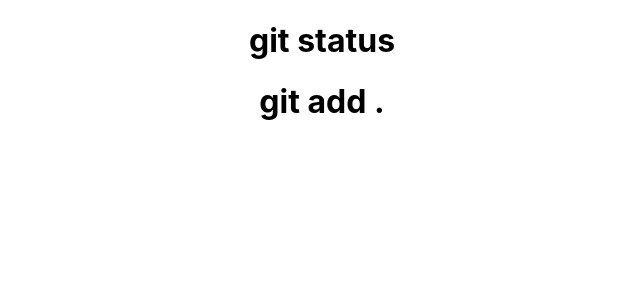
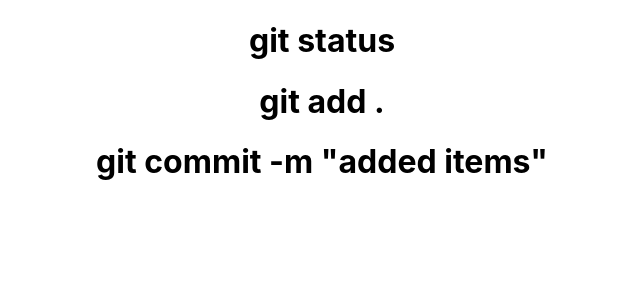
Before and after one commit to GangasriOleti/-Day-4clonerepository-, a React (Create React App) app: page / in a window 1280 px wide. Shown: the top 300 px of the page, without its empty margins (318-958 px from the left). Built offline with nearby package versions, Linux system fonts and the light colour scheme.

Commit message:
git commit -m added items

```diff
--- a/src/App.js
+++ b/src/App.js
@@ -6,6 +6,7 @@ function App() {
     <div className="App">
 <h1>git status</h1>
     <h1>git add .</h1>
+    <h1>git commit -m "added items"</h1>
     </div>
   );
 }
```
